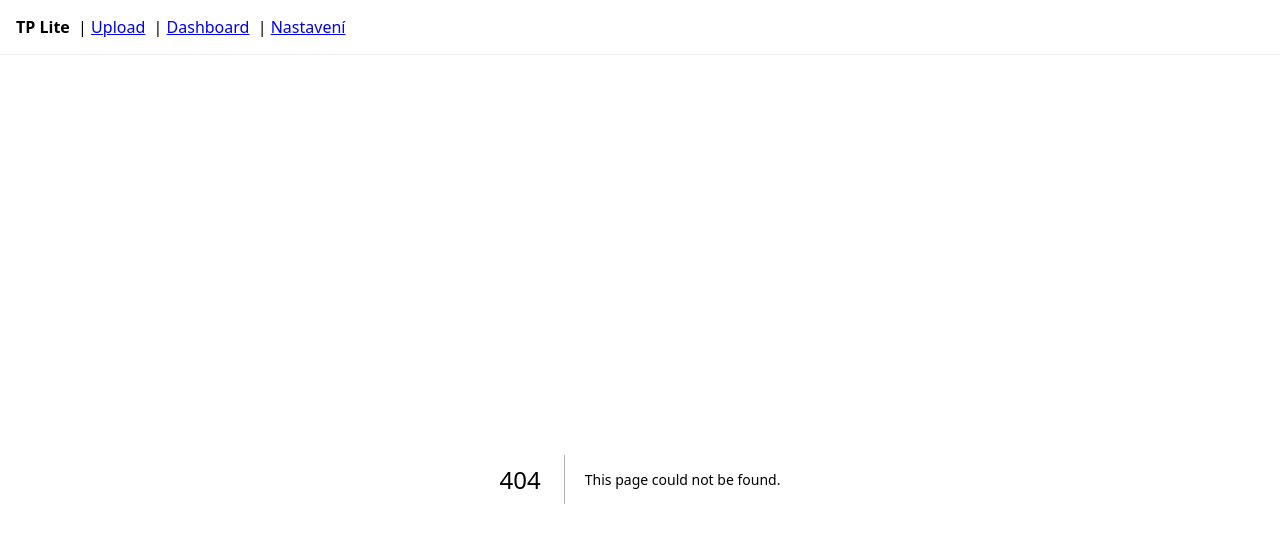
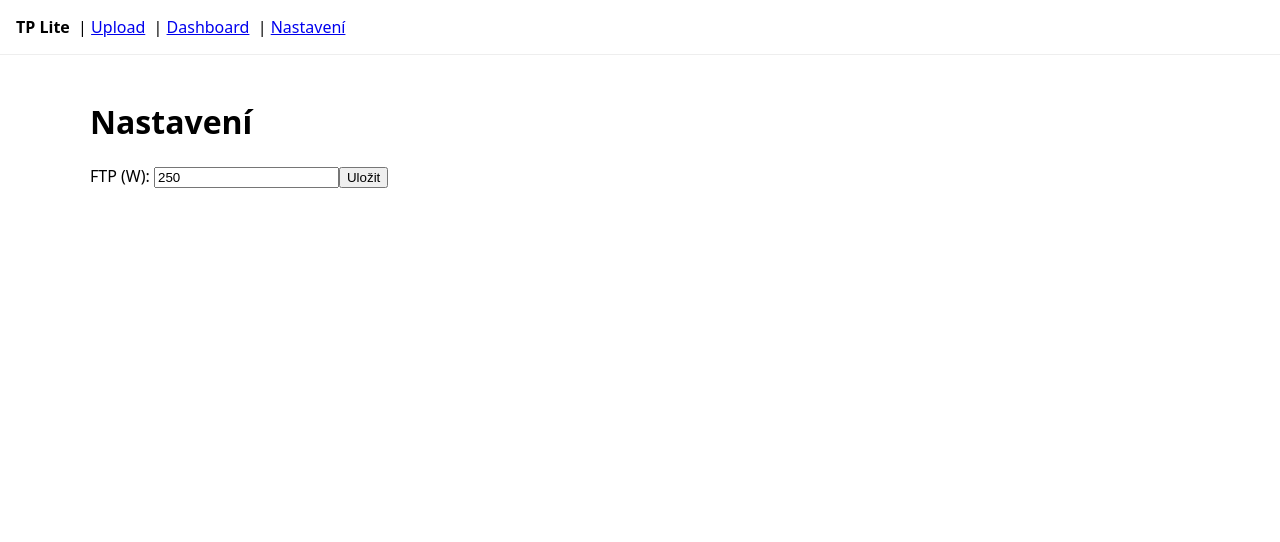
Before and after one commit to tomas21acs/training-peaks-light, a Next.js app: page /settings in a window 1280 px wide. Before the commit this address had no page. Shown: the top 542 px of the page. Built offline with nearby package versions, Linux system fonts and the light colour scheme.

Commit message:
Add Settings component for FTP configuration

```diff
--- /dev/null
+++ b/app/settings/page.tsx
@@ -0,0 +1,21 @@
+"use client";
+import { useEffect, useState } from "react";
+
+export default function Settings() {
+  const [ftp, setFtp] = useState(250);
+  useEffect(() => {
+    const f = Number(localStorage.getItem("tp-lite-ftp") || "250");
+    setFtp(f);
+  }, []);
+  return (
+    <div>
+      <h1>Nastavení</h1>
+      <label>FTP (W): </label>
+      <input type="number" value={ftp} onChange={e => setFtp(Number(e.target.value))} />
+      <button onClick={() => {
+        localStorage.setItem("tp-lite-ftp", String(ftp));
+        alert("Uloženo");
+      }}>Uložit</button>
+    </div>
+  );
+}
```
